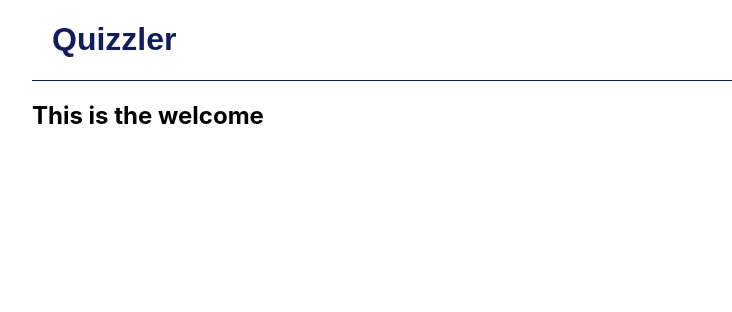
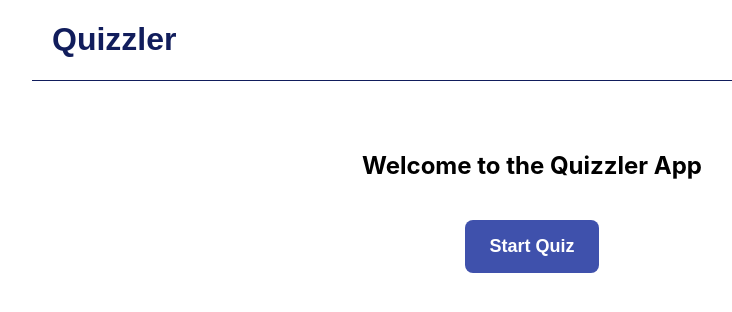
Before and after one commit to JWCTempleton/Quizzler, a React (Create React App) app in the folder quizzler/: page / in a window 1280 px wide. Shown: the top 312 px of the page, without its empty margins (108-840 px from the left). Built offline with nearby package versions, Linux system fonts and the light colour scheme.

Commit message:
Add button, button styling

```diff
--- a/quizzler/src/App.css
+++ b/quizzler/src/App.css
@@ -15,3 +15,28 @@
   font-family: sans-serif;
   color: rgb(17, 29, 92);
 }
+
+
+.welcome {
+  display: flex;
+  align-items: center;
+  margin-top: 50px;
+  flex-direction: column;
+
+}
+
+.welcome-button {
+  width: auto;
+  padding: 16px 24px;
+  border-radius: 8px;
+  border: none;
+  background-color: #3f51ac;
+  color: white;
+  font-weight: 600;
+  font-size: 18px;
+  margin-top: 20px;
+}
+
+.welcome-button:hover {
+  background-color: #2d41a7;
+}
--- a/quizzler/src/Welcome.js
+++ b/quizzler/src/Welcome.js
@@ -1,3 +1,8 @@
 export default function Welcome() {
-  return <h2>This is the welcome</h2>;
+  return (
+    <div className="welcome">
+      <h2>Welcome to the Quizzler App</h2>
+      <button className="welcome-button">Start Quiz</button>
+    </div>
+  );
 }
```
